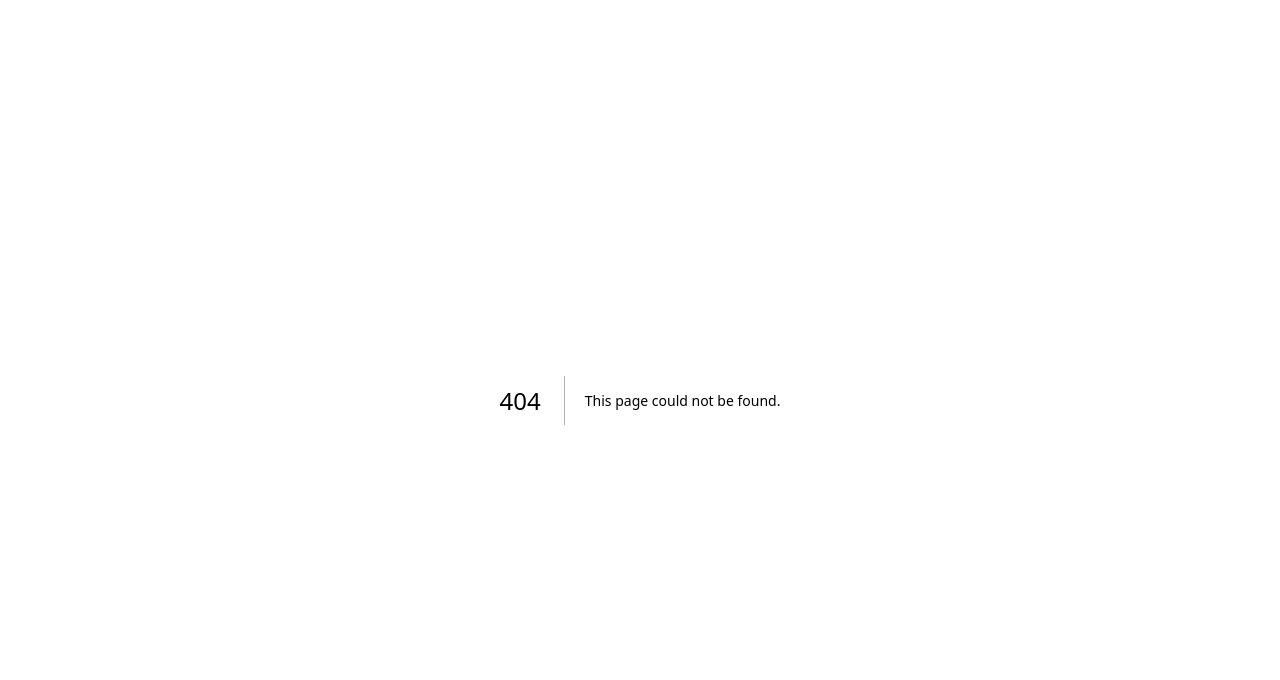
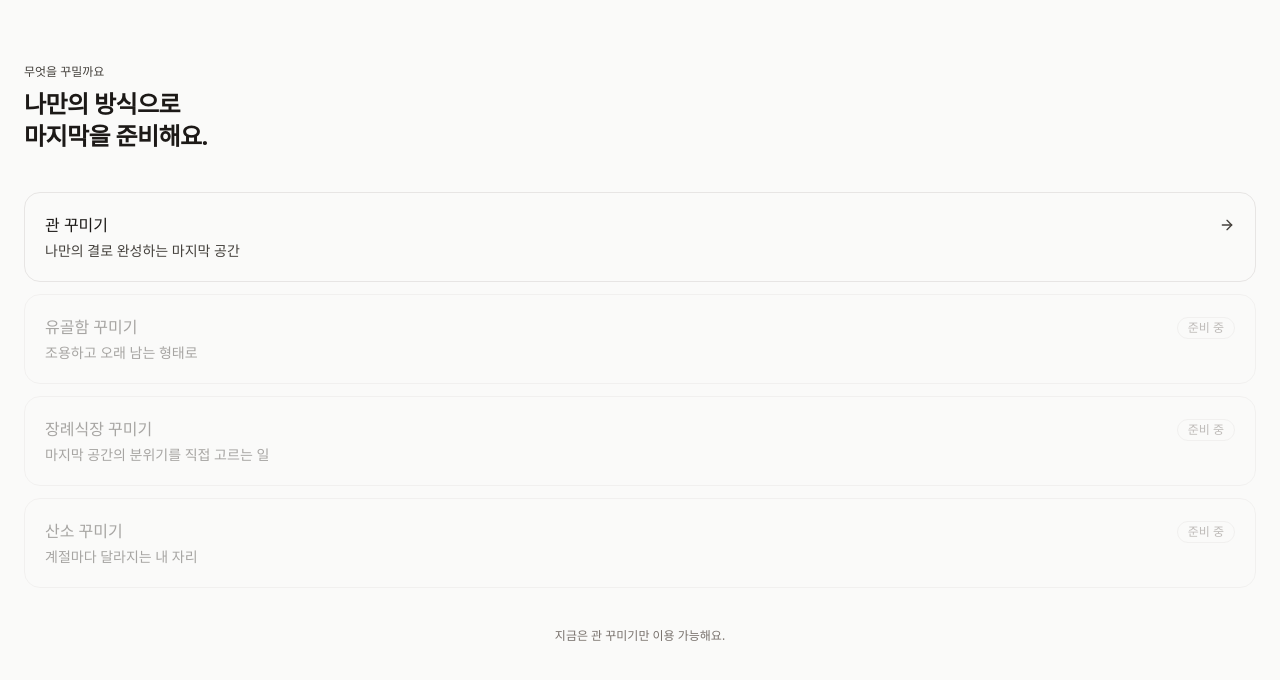
Before and after one commit to JeongWon-CHO/GwanKKU, a Next.js app: page /select in a window 1280 px wide. Before the commit this address had no page. Shown: the top 680 px of the page. Built offline with nearby package versions, Linux system fonts and the light colour scheme.

Commit message:
refactor: 토큰 정의에 의한 변수 업데이트

```diff
--- a/src/app/layout.tsx
+++ b/src/app/layout.tsx
@@ -13,7 +13,7 @@ export default function RootLayout({
 }>) {
   return (
     <html lang="ko" className="h-full">
-      <body className="min-h-full bg-background text-foreground antialiased">
+      <body className="min-h-full bg-background text-primary antialiased">
         {children}
       </body>
     </html>
--- a/src/app/page.tsx
+++ b/src/app/page.tsx
@@ -5,30 +5,30 @@ export default function LandingPage() {
     <main className="flex min-h-screen flex-col items-center justify-between px-6 py-16">
       <div className="flex flex-1 flex-col items-center justify-center gap-10 text-center">
         <div className="flex flex-col gap-4">
-          <h1 className="text-4xl font-semibold tracking-tight text-foreground">
+          <h1 className="text-4xl font-semibold tracking-tight text-primary">
             관꾸
           </h1>
-          <p className="text-base leading-relaxed text-muted">
+          <p className="text-base leading-relaxed text-body">
             내가 준비하는 나의 마지막
             <br />
             마지막은 마음대로 해도 괜찮아요
           </p>
         </div>
 
-        <div className="flex flex-col gap-3 text-sm text-muted">
+        <div className="flex flex-col gap-3 text-sm text-body">
           <span>✦ 성향 테스트로 나의 수호캐릭터를 찾고</span>
           <span>✦ 취향에 맞게 나만의 공간을 꾸며보세요</span>
         </div>
 
         <Link
           href="/test"
-          className="mt-4 rounded-full bg-foreground px-8 py-3 text-sm font-medium text-background transition-opacity hover:opacity-80"
+          className="mt-4 rounded-full bg-primary px-8 py-3 text-sm font-medium text-background transition-opacity hover:opacity-80"
         >
           죽음을 장식하러 가기
         </Link>
       </div>
 
-      <p className="text-xs text-subtle">관꾸 · 나를 위한 작은 준비</p>
+      <p className="text-xs text-caption">관꾸 · 나를 위한 작은 준비</p>
     </main>
   );
 }
--- /dev/null
+++ b/src/app/select/page.tsx
@@ -0,0 +1,5 @@
+import { SelectView } from '@/components/select/SelectView'
+
+export default function SelectPage() {
+  return <SelectView />
+}
--- a/src/app/test/page.tsx
+++ b/src/app/test/page.tsx
@@ -6,28 +6,28 @@ export default function TestIntroPage() {
     <main className="flex min-h-screen flex-col items-center justify-between px-6 py-16">
       <div className="flex flex-1 flex-col items-center justify-center gap-10 text-center">
         <div className="flex flex-col gap-4">
-          <h1 className="text-2xl font-semibold tracking-tight text-foreground">
+          <h1 className="text-2xl font-semibold tracking-tight text-primary">
             나를 알아가는 시간
           </h1>
-          <p className="text-sm leading-relaxed text-muted">
+          <p className="text-sm leading-relaxed text-body">
             몇 가지 질문으로 당신의 수호캐릭터를 찾아드릴게요.
           </p>
         </div>
 
-        <div className="flex flex-col gap-2 text-xs text-muted">
+        <div className="flex flex-col gap-2 text-xs text-body">
           <span>총 {QUESTIONS.length}문항</span>
           <span>약 1분 소요</span>
         </div>
 
         <Link
           href="/test/1"
-          className="rounded-full bg-foreground px-8 py-3 text-sm font-medium text-background transition-opacity hover:opacity-80"
+          className="rounded-full bg-primary px-8 py-3 text-sm font-medium text-background transition-opacity hover:opacity-80"
         >
           시작하기
         </Link>
       </div>
 
-      <Link href="/" className="text-xs text-subtle hover:opacity-70">
+      <Link href="/" className="text-xs text-caption hover:opacity-70">
         돌아가기
       </Link>
     </main>
--- a/src/components/hatch/HatchView.tsx
+++ b/src/components/hatch/HatchView.tsx
@@ -169,7 +169,7 @@ export function HatchView() {
               key={i}
               className={cn(
                 "h-1.5 w-1.5 rounded-full transition-colors duration-300",
-                i < clicks ? "bg-foreground" : "bg-subtle",
+                i < clicks ? "bg-primary" : "bg-inset",
               )}
             />
           ))}
@@ -177,7 +177,7 @@ export function HatchView() {
 
         {/* 단계 힌트 */}
         {!isCompleting && (
-          <p className="mt-4 text-sm text-muted">{STAGE_HINTS[clicks]}</p>
+          <p className="mt-4 text-sm text-body">{STAGE_HINTS[clicks]}</p>
         )}
       </main>
     </>
--- a/src/components/result/ResultView.tsx
+++ b/src/components/result/ResultView.tsx
@@ -29,23 +29,23 @@ export function ResultView() {
     <main className="flex min-h-screen flex-col items-center justify-between px-6 py-16">
       <div className="flex flex-1 flex-col items-center justify-center gap-10 text-center">
         <div className="flex flex-col gap-2">
-          <p className="text-xs text-muted">당신의 수호캐릭터</p>
-          <h1 className="text-3xl font-semibold tracking-tight text-foreground">
+          <p className="text-xs text-body">당신의 수호캐릭터</p>
+          <h1 className="text-3xl font-semibold tracking-tight text-primary">
             {guardian.name}
           </h1>
         </div>
 
-        <p className="text-sm leading-relaxed text-muted">
+        <p className="text-sm leading-relaxed text-body">
           {guardian.description}
         </p>
 
-        <p className="text-base italic text-foreground">
+        <p className="text-base italic text-primary">
           &ldquo;{guardian.firstLine}&rdquo;
         </p>
 
         <Link
           href="/select"
-          className="mt-4 rounded-full bg-foreground px-8 py-3 text-sm font-medium text-background transition-opacity hover:opacity-80"
+          className="mt-4 rounded-full bg-primary px-8 py-3 text-sm font-medium text-background transition-opacity hover:opacity-80"
         >
           꾸미기 시작하기
         </Link>
@@ -53,7 +53,7 @@ export function ResultView() {
 
       <button
         onClick={() => router.push('/test')}
-        className="text-xs text-subtle hover:opacity-70"
+        className="text-xs text-caption hover:opacity-70"
       >
         다시 테스트하기
       </button>
--- /dev/null
+++ b/src/constants/select-targets.ts
@@ -0,0 +1,41 @@
+// 꾸미기 대상 목록
+// enabled: true → 선택 가능 / false → 준비 중 표시
+// href: 에디터 라우트 (추후 /editor/[target] 구조로 확장)
+export type SelectTarget = {
+  id: string
+  title: string
+  description: string
+  href: string
+  enabled: boolean
+}
+
+export const SELECT_TARGETS: SelectTarget[] = [
+  {
+    id: 'coffin',
+    title: '관 꾸미기',
+    description: '나만의 결로 완성하는 마지막 공간',
+    href: '/editor/coffin',
+    enabled: true,
+  },
+  {
+    id: 'urn',
+    title: '유골함 꾸미기',
+    description: '조용하고 오래 남는 형태로',
+    href: '/editor/urn',
+    enabled: false,
+  },
+  {
+    id: 'funeral',
+    title: '장례식장 꾸미기',
+    description: '마지막 공간의 분위기를 직접 고르는 일',
+    href: '/editor/funeral',
+    enabled: false,
+  },
+  {
+    id: 'grave',
+    title: '산소 꾸미기',
+    description: '계절마다 달라지는 내 자리',
+    href: '/editor/grave',
+    enabled: false,
+  },
+]
```
